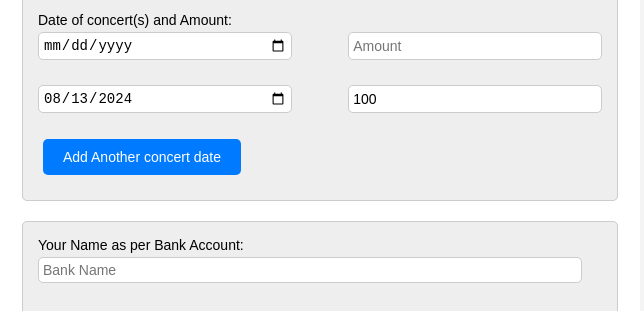
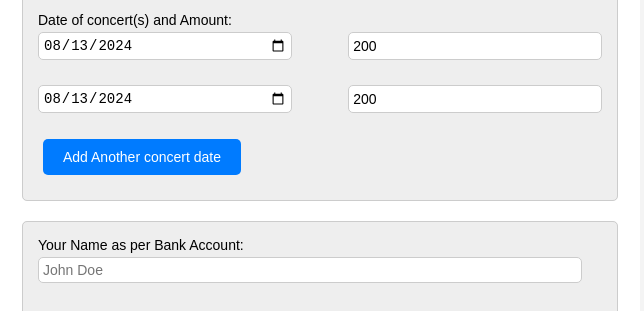
Before and after one commit to katerynajeeva/generate-invoice, a plain HTML site: page index.html in a window 1280 px wide. Both pictures are taken after a click on the button "Add Another concert date". Shown: the part 296-607 px from the top of the page, 0-644 px from the left. Drawn offline with nearby package versions, Linux system fonts and the light colour scheme.

Commit message:
add initial amount 200 to concert price field, initialize concert date field with todays date

```diff
--- a/index.html
+++ b/index.html
@@ -14,7 +14,7 @@
             <fieldset>
                 <div>
                     <label for="fromName">Your Name:</label>
-                    <input type="text" id="fromName" placeholder="Your Name">
+                    <input type="text" id="fromName" placeholder="John Doe">
                 </div>
                 <div>
                     <label for="fromAcademicDegree">Your Academic Degree (optional):</label>
@@ -57,8 +57,8 @@
                     <label>Date of concert(s) and Amount:</label><br>
                     <div id="dateSumContainer">
                         <div class="date-sum-group">
-                            <input type="date" class="dateInput" placeholder="Date">
-                            <input type="number" class="sumInput" placeholder="Amount" step="0.01">
+                            <input type="date" id="dateInput" class="dateInput" placeholder="Date">
+                            <input type="number" class="sumInput" placeholder="Amount" value="200" step="5">
                         </div>
                     </div>
                     <button onclick="addDateSum()">Add Another concert date</button>
@@ -67,7 +67,7 @@
             <fieldset>
                 <div class="field-group">
                     <label for="bankName">Your Name as per Bank Account:</label>
-                    <input id="bankName" type="text" placeholder="Bank Name">
+                    <input id="bankName" type="text" placeholder="John Doe">
                 </div>
                 <div class="field-group">
                     <label for="iban">IBAN:</label>
--- a/script.js
+++ b/script.js
@@ -36,6 +36,10 @@ function initializeFields() {
     const monthName = monthsInGerman[now.getMonth()];
     const year = now.getFullYear();
     monthYearField.value = `${monthName} ${year}`;
+
+    const dateInput = document.getElementById('dateInput');
+    dateInput.value = new Date().toISOString().split('T')[0];
+
 
     const bankName = document.getElementById('bankName');
     const savedBankName = localStorage.getItem('bankName');
@@ -89,7 +93,7 @@ function addDateSum() {
 
     newGroup.innerHTML = `
         <input type="date" class="dateInput" value="${today}" placeholder="Date">
-        <input type="number" class="sumInput" value="100" placeholder="Amount" step="0.01">
+        <input type="number" class="sumInput" value="200" placeholder="Amount" step="5">
     `;
     container.appendChild(newGroup);
 
```
